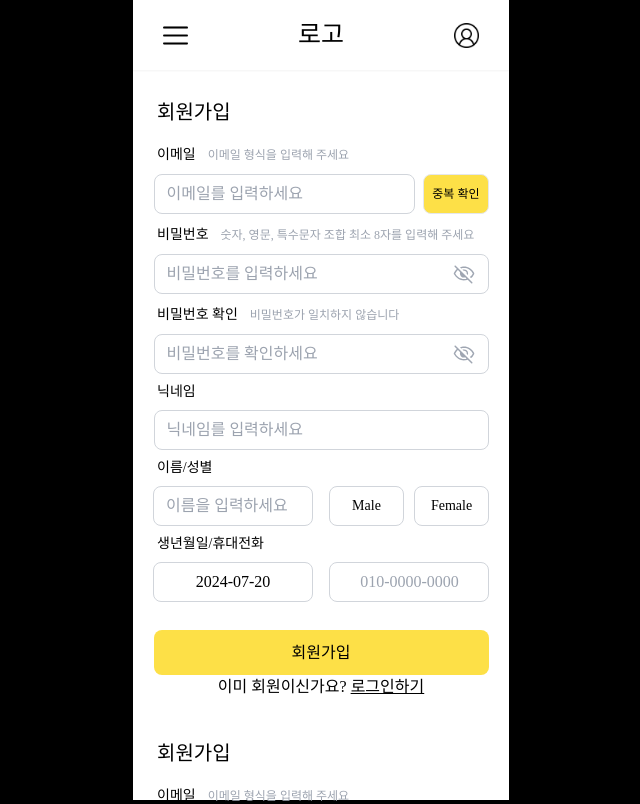
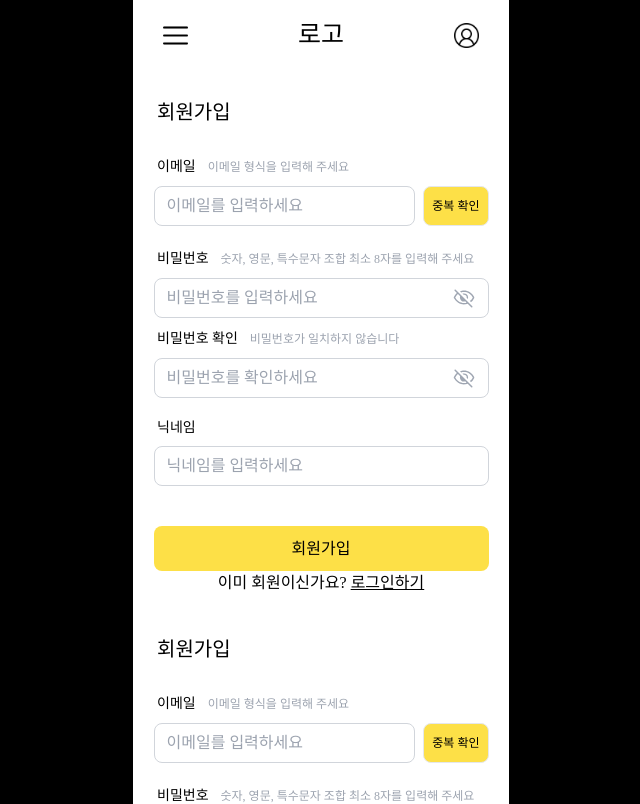
Before and after one commit to yeona813/frontend, a React (Create React App) app: page /register in a window 1280 px wide. Shown: the top 804 px of the page, without its empty margins (319-959 px from the left). Built offline with nearby package versions, Linux system fonts and the light colour scheme; a web font is replaced by a local one.

Commit message:
feat:회원가입 불필요 정보 제거

```diff
--- a/src/components/register/Register.tsx
+++ b/src/components/register/Register.tsx
@@ -8,11 +8,6 @@ const Register: React.FC = () => {
     password: '',
     checkPassword: '',
     nickname: '',
-    name: '',
-    age: 0,
-    sex: '',
-    birth: '',
-    phone: '',
   });
 
   const [error, setError] = useState<err>({
@@ -62,6 +57,7 @@ const Register: React.FC = () => {
       }
     } else setRegister({ ...register, [e.target.name]: e.target.value });
   };
+
   return (
     <RegisterForm
       register={register}
--- a/src/components/register/RegisterForm.tsx
+++ b/src/components/register/RegisterForm.tsx
@@ -1,7 +1,6 @@
-import React, { useEffect, useRef, useState } from 'react';
+import React, { useRef, useState } from 'react';
 import { info, err } from 'types/register';
 import 'react-datepicker/dist/react-datepicker.min.css';
-import DatePicker from 'react-datepicker';
 import axios from 'axios';
 import { useNavigate } from 'react-router-dom';
 
@@ -31,14 +30,11 @@ const RegisterForm: React.FC<OwnProps> = ({
 }) => {
   const [showPassword1, setShowPassword1] = useState<boolean>(false);
   const [showPassword2, setShowPassword2] = useState<boolean>(false);
-  const [startDate, setStartDate] = useState<Date | null>(new Date());
 
   const emailRef = useRef<HTMLInputElement>(null);
   const passwordRef = useRef<HTMLInputElement>(null);
   const checkPasswordRef = useRef<HTMLInputElement>(null);
   const nicknameRef = useRef<HTMLInputElement>(null);
-  const nameRef = useRef<HTMLInputElement>(null);
-  const phoneRef = useRef<HTMLInputElement>(null);
 
   const navigate = useNavigate();
 
@@ -47,9 +43,7 @@ const RegisterForm: React.FC<OwnProps> = ({
       register.email === '' ||
       register.password === '' ||
       register.checkPassword === '' ||
-      register.nickname === '' ||
-      register.name === '' ||
-      register.phone === ''
+      register.nickname === ''
     ) {
       if (!error.emailErr) {
         // 중복 검사 적용 필요
@@ -69,29 +63,12 @@ const RegisterForm: React.FC<OwnProps> = ({
         nicknameRef.current?.style.setProperty('color', 'red');
         nicknameRef.current?.style.setProperty('font-weight', 'bold');
       }
-      if (register.name === '') {
-        nameRef.current?.style.setProperty('color', 'red');
-        nameRef.current?.style.setProperty('font-weight', 'bold');
-      }
-
-      if (register.phone === '') {
-        // 중복 검사 적용 필요
-        phoneRef.current?.style.setProperty('color', 'red');
-        phoneRef.current?.style.setProperty('font-weight', 'bold');
-      }
     } else {
       axios
         .post('#', {
           email: register.email,
           password: register.password,
           nickname: register.nickname,
-          name: register.name,
-          age:
-            Number(new Date().getFullYear()) -
-            Number(register.birth.slice(0, 4)),
-          sex: register.sex,
-          birth: register.birth,
-          phone: register.phone.replace(/(\d{3})(\d{4})(\d{4})/, '$1-$2-$3'),
         })
         .then((response) => {
           // Handle success.
@@ -126,14 +103,6 @@ const RegisterForm: React.FC<OwnProps> = ({
       nicknameRef.current?.style.removeProperty('color');
       nicknameRef.current?.style.removeProperty('font-weight');
     }
-    if (register.name !== '') {
-      nameRef.current?.style.removeProperty('color');
-      nameRef.current?.style.removeProperty('font-weight');
-    }
-    if (register.phone !== '') {
-      phoneRef.current?.style.removeProperty('color');
-      phoneRef.current?.style.removeProperty('font-weight');
-    }
   };
 
   const onClickShowPassword1 = (): void => {
@@ -155,20 +124,8 @@ const RegisterForm: React.FC<OwnProps> = ({
     }
   };
 
-  useEffect(() => {
-    if (startDate) {
-      const formatted = startDate!.toISOString().split('T')[0]; // YYYY-MM-DD 형식
-      onChangeRegister({
-        target: {
-          name: 'birth',
-          value: formatted,
-        },
-      } as React.ChangeEvent<HTMLInputElement>);
-    }
-  }, [startDate]);
-
   return (
-    <form className="p-3">
+    <form className="p-3 flex flex-col gap-3 bg-white">
       <div>
         <p className="px-3 my-4 text-xl">회원가입</p>
       </div>
@@ -295,99 +252,6 @@ const RegisterForm: React.FC<OwnProps> = ({
       </section>
 
       <section>
-        <p className="px-3 text-sm">이름/성별</p>
-        <div
-          className="m-2 rounded-lg border border-gray-300
-       w-[160px] h-[40px] flex items-center"
-        >
-          <input
-            ref={nameRef}
-            className="w-[135px] ml-3 outline-none"
-            name="name"
-            value={register.name}
-            type="text"
-            placeholder="이름을 입력하세요"
-            onChange={onChangeRegister}
-            onBlur={onBlur}
-          />
-          <div className="flex items-center ml-7">
-            <input
-              id="sex1"
-              className="hidden peer"
-              name="sex"
-              type="radio"
-              value="male"
-              onChange={onChangeRegister}
-              checked={register.sex === 'male'}
-            />
-            <label
-              className="flex justify-center items-center text-sm
-             peer-checked:bg-yellow-300 rounded-lg text-center
-              w-[75px] h-[40px] border border-solid border-gray-300"
-              htmlFor="sex1"
-            >
-              Male
-            </label>
-          </div>
-          <div className="flex items-center ml-2.5">
-            <input
-              id="sex2"
-              className="hidden peer"
-              name="sex"
-              type="radio"
-              value="female"
-              onChange={onChangeRegister}
-              checked={register.sex === 'female'}
-            />
-            <label
-              className="flex justify-center items-center text-sm
-             peer-checked:bg-yellow-300 rounded-lg text-center
-              w-[75px] h-[40px] border border-solid border-gray-300"
-              htmlFor="sex2"
-            >
-              Female
-            </label>
-          </div>
-        </div>
-      </section>
-
-      <section>
-        <p className="px-3 text-sm">생년월일/휴대전화</p>
-        <div className="flex">
-          <div>
-            <DatePicker
-              className="outline-none text-center w-[160px] h-[40px]
-             m-2 rounded-lg border border-gray-300 bg-white items-center "
-              name="birth"
-              selected={startDate}
-              onChange={(date) => setStartDate(date)}
-              peekNextMonth
-              showMonthDropdown
-              showYearDropdown
-              dropdownMode="select"
-              dateFormat="yyyy-MM-dd"
-            />
-          </div>
-
-          <div
-            className="m-2 rounded-lg border border-gray-300
-         flex items-center w-[160px] h-[40px]"
-          >
-            <input
-              ref={phoneRef}
-              className="w-[135px] ml-3 text-center outline-none"
-              name="phone"
-              value={register.phone}
-              type="text"
-              placeholder="010-0000-0000"
-              onChange={onChangeRegister}
-              onBlur={onBlur}
-            />
-          </div>
-        </div>
-      </section>
-
-      <section>
         <div className="mt-[20px] text-center">
           <button
             onClick={onSubmit}
--- a/src/types/register.d.ts
+++ b/src/types/register.d.ts
@@ -3,11 +3,6 @@ export type info = {
   password: string;
   checkPassword: string;
   nickname: string;
-  name: string;
-  age: number;
-  sex: string;
-  birth: string;
-  phone: string;
 };
 
 export type err = {
```
